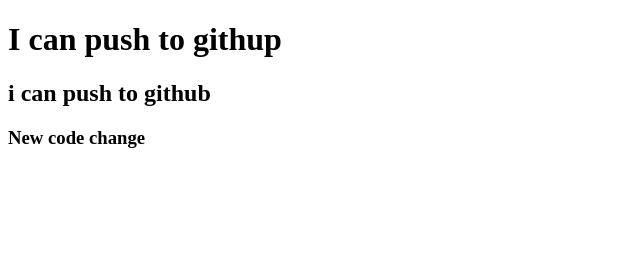
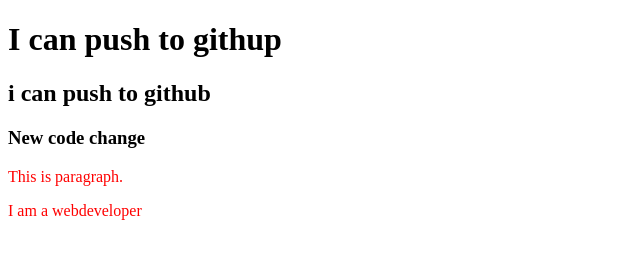
Before and after one commit to kingBitionBarua/my-second-repo, a plain HTML site: page index.html in a window 1280 px wide. Shown: the whole page, without its empty margins (0-640 px from the left). Drawn offline with Linux system fonts and the light colour scheme.

Commit message:
styles added

```diff
--- a/index.html
+++ b/index.html
@@ -4,6 +4,7 @@
     <meta charset="UTF-8">
     <meta http-equiv="X-UA-Compatible" content="IE=edge">
     <meta name="viewport" content="width=device-width, initial-scale=1.0">
+    <link rel="stylesheet" href="style.css">
     <title>my second githup repo</title>
 </head>
 <body>
@@ -11,6 +12,8 @@
     <h1>I can push to githup</h1>
     <h2>i can push to github</h2>
     <h3>New code change</h3>
+    <p>This is paragraph.</p>
+    <p>I am a webdeveloper</p>
 
 </body>
 </html>
--- /dev/null
+++ b/style.css
@@ -0,0 +1,3 @@
+p{
+    color: red;
+}
```
